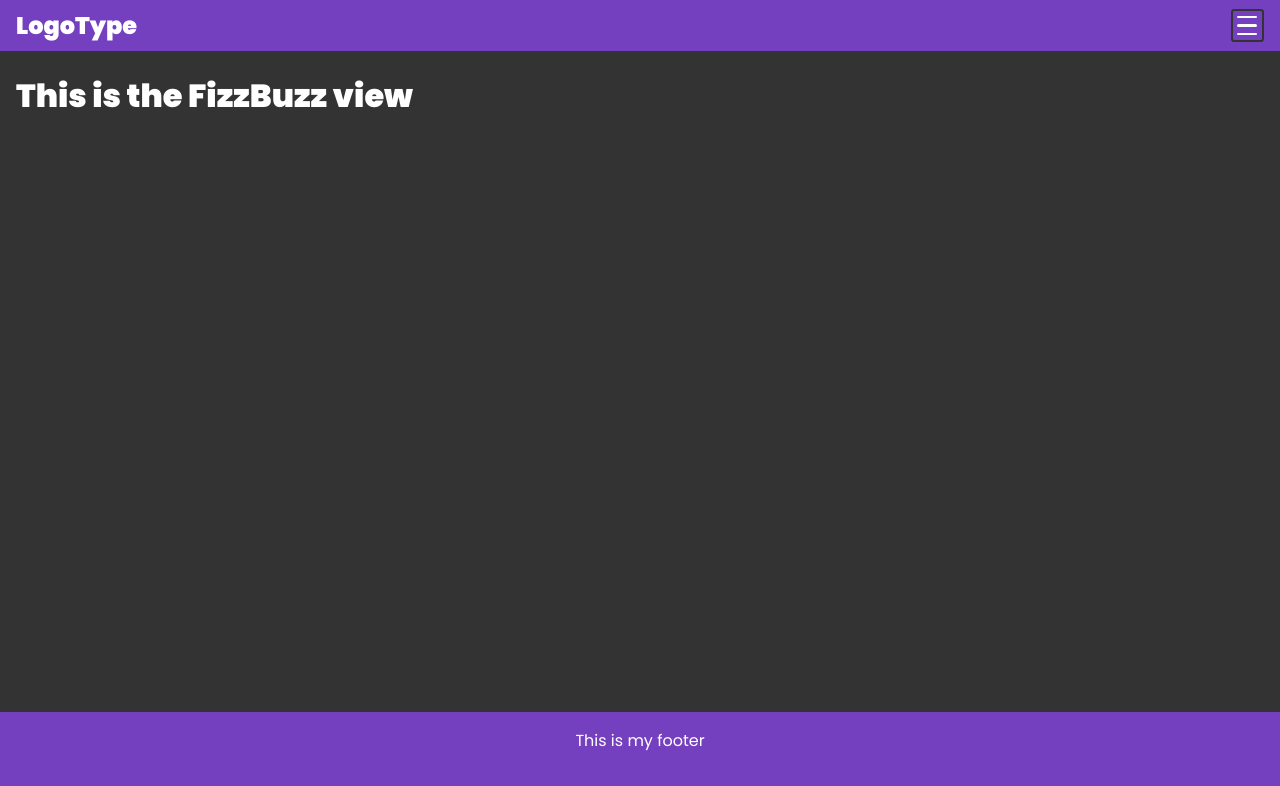
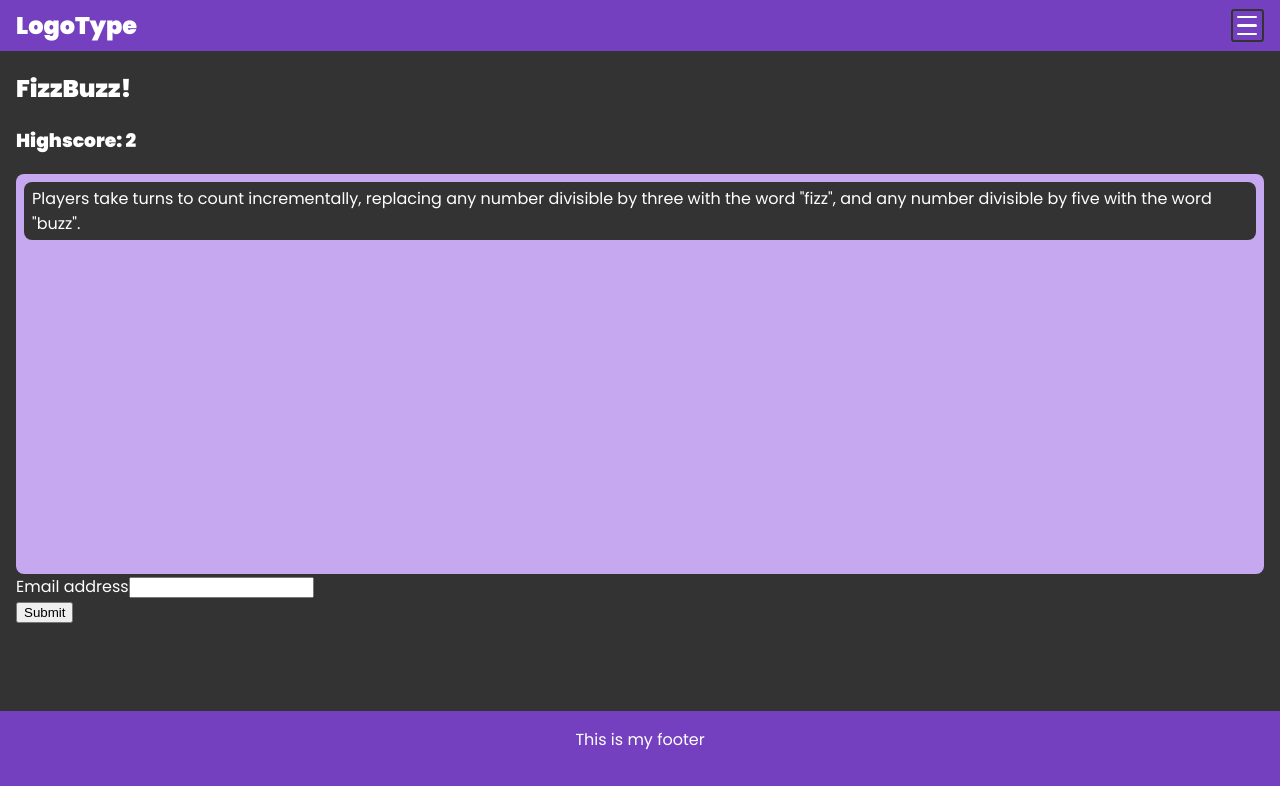
Before and after one commit to BjornBergquist/react-gh-pages, a React (Create React App) app: page /react-gh-pages/fizzbuzz in a window 1280 px wide. Shown: the top 786 px of the page. Built offline with nearby package versions, Linux system fonts and the light colour scheme.

Commit message:
Started working on the actual fizzbuzz game

```diff
--- /dev/null
+++ b/src/Components/FizzBuzzDisplay/FizzBuzzDisplay.css
@@ -0,0 +1,26 @@
+.fizzbuzz {
+  background-color: var(--clr-accent-200);
+  overflow-y: scroll;
+  overflow-x: hidden;
+  display: flex;
+  flex-direction: column;
+  height: 50vh;
+  border-radius: 0.5em;
+  width: 100%;
+  gap: 0.25rem;
+  align-items: flex-end;
+  padding: 0.5em;
+}
+
+.fizzbuzz div {
+  background-color: var(--clr-accent-400);
+  width: max-content;
+  padding: 0.25em 0.5em;
+  border-radius: 0.5em;
+  max-width: 100%;
+}
+
+.fizzbuzz div:nth-child(odd) {
+  align-self: flex-start;
+  background-color: var(--clr-primary);
+}
--- /dev/null
+++ b/src/Components/FizzBuzzDisplay/FizzBuzzDisplay.js
@@ -0,0 +1,13 @@
+import React, { useState } from 'react'
+import "./FizzBuzzDisplay.css"
+
+export const FizzBuzzDisplay = (props) => {
+    let dataArray
+    props.dataArray ? dataArray = props.dataArray : dataArray = ["Players take turns to count incrementally, replacing any number divisible by three with the word fizz, and any number divisible by five with the word buzz."]
+
+    return (
+        <div className="fizzbuzz">
+            {dataArray.map((data) => <div>{data}</div>)}
+        </div>
+    )
+}
--- /dev/null
+++ b/src/Components/FizzBuzzInput/FizzBuzzInput.css
@@ -0,0 +1,14 @@
+.fzcontrol {
+  margin-block: 1em;
+  display: grid;
+  grid-template-columns: 1fr max(15%, 5em);
+  gap: 1em;
+}
+
+.fzcontrol__input {
+  border-radius: 0.5em;
+}
+
+.fzcontrol .btn {
+  margin: 0;
+}
--- /dev/null
+++ b/src/Components/FizzBuzzInput/FizzBuzzInput.js
@@ -0,0 +1,40 @@
+import React, {useState} from 'react'
+import "./FizzBuzzInput.css"
+
+export const FizzBuzzInput = () => {
+    const [inputText, setInputText] = useState("")
+
+    const handleChange = (e) => {
+        console.log(e.target.value);
+    }
+
+    const activateLasers = () => {
+        alert('A name was submitted: ' + this.state.value);
+    }
+
+
+    const handleSubmit = (e) => {
+        e.preventDefault();
+        const form = e.target;
+        console.log(
+         e);
+      };
+
+      /*   <div>
+            <p>Hej {inputText}</p>
+            <form className = "fzcontrol" onSumbit={activateLasers}>
+                <input name="firstName"  className = "fzcontrol__input" onChange={handleChange} />
+                <input type="submit" value="Submit"></input>
+            </form>
+        </div>
+      */
+    return (
+        <form onSubmit={handleSubmit}>
+        <div>
+          <label htmlFor="userEmail">Email address</label>
+          <input id="userEmail" name="email" />
+        </div>
+        <button type="submit">Submit</button>
+      </form>
+    );
+}
--- a/src/Components/HamburgerMenu/Burger.css
+++ b/src/Components/HamburgerMenu/Burger.css
@@ -25,11 +25,11 @@
   height: var(--burger-height);
   background-color: var(--clr-secondary);
   border-radius: 1em;
-  transition: transform 400ms ease, opacity 400ms ease 200ms;
+  transition: transform 400ms linear, opacity 400ms ease 200ms;
 }
 
 .burger--open .burger--bar {
-  transition: transform 400ms ease 200ms, opacity 600ms ease;
+  transition: transform 400ms linear 200ms, opacity 600ms ease;
 }
 
 .burger--open .burger__top {
--- a/src/Shared/global/Style.css
+++ b/src/Shared/global/Style.css
@@ -4,6 +4,7 @@
   --clr-primary: #333;
   --clr-secondary: white;
   --clr-accent-400: hsl(265, 50%, 50%);
+  --clr-accent-200: hsl(265, 70%, 80%);
 }
 
 *,
@@ -39,3 +40,26 @@ footer {
   text-align: center;
   padding-top: 1em;
 }
+
+.btn {
+  display: inline-block;
+  border: 2px solid var(--clr-secondary);
+  padding: 0.35rem 0.75rem;
+  margin: 0.5rem;
+  text-decoration: none;
+  background-color: var(--clr-accent-400);
+  color: var(--clr-secondary);
+  cursor: pointer;
+  text-align: center;
+  font-weight: bold;
+  border-radius: 0.5em;
+}
+
+.btn:hover,
+.btn:focus {
+  background-color: var(--clr-accent-200);
+}
+
+.btn:active {
+  transform: scale(0.99);
+}
--- a/src/Views/FizzBuzzView.js
+++ b/src/Views/FizzBuzzView.js
@@ -1,9 +1,16 @@
-import React from 'react'
+import React, {useState} from 'react'
+import { FizzBuzzDisplay } from '../Components/FizzBuzzDisplay/FizzBuzzDisplay'
+import { FizzBuzzInput } from '../Components/FizzBuzzInput/FizzBuzzInput'
 
 export const FizzBuzzView = () => {
+    //["1", "2", "fizz", "4"]
+    const [fizzbuzzArray, setFizzbuzzArray] = useState(["Players take turns to count incrementally, replacing any number divisible by three with the word \"fizz\", and any number divisible by five with the word \"buzz\"."])
     return (
-        <div>
-            <h1> This is the FizzBuzz view </h1>
-        </div>
+        <section>
+            <h1> FizzBuzz! </h1>
+            <h3> Highscore: <span>2</span></h3>
+            <FizzBuzzDisplay dataArray={fizzbuzzArray}/>
+            <FizzBuzzInput />
+        </section>
     )
 }
```
